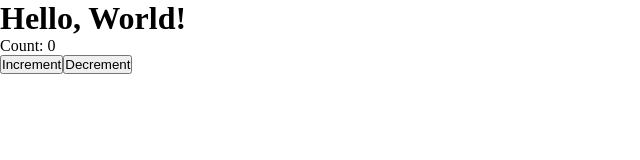
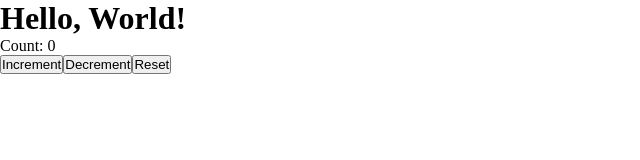
Before and after one commit to HaithamAbuDraz/react-course, a React (Vite) app: page / in a window 1280 px wide. Shown: the top 160 px of the page, without its empty margins (0-640 px from the left). Built offline with nearby package versions, Linux system fonts and the light colour scheme.

Commit message:
Add reset button to counter

```diff
--- a/src/App.jsx
+++ b/src/App.jsx
@@ -13,6 +13,9 @@ const App = () => {
       <button type='button' onClick={() => setCount((prev) => prev - 1)}>
         Decrement
       </button>
+      <button type='button' onClick={() => setCount(0)}>
+        Reset
+      </button>
     </>
   );
 };
```
